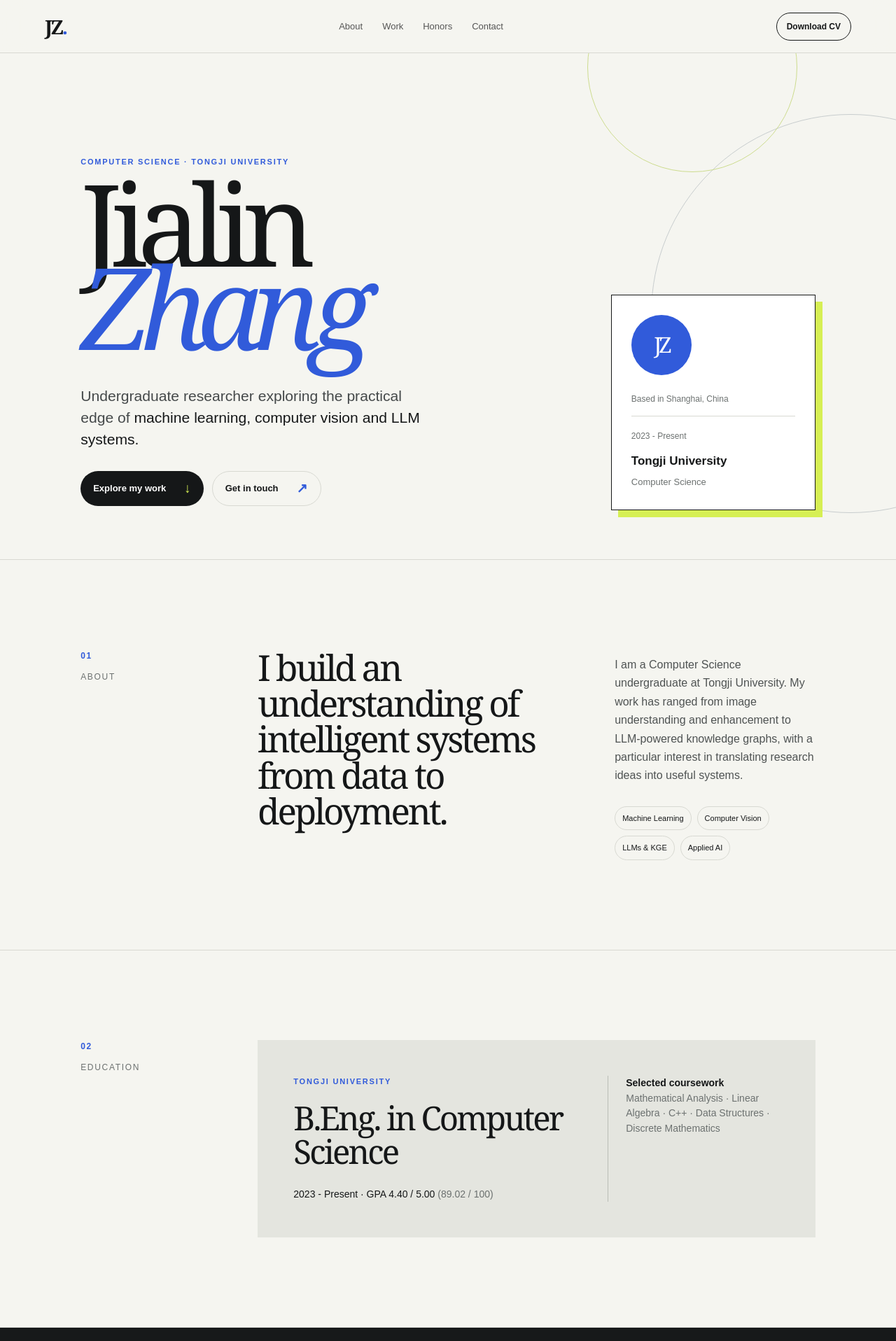
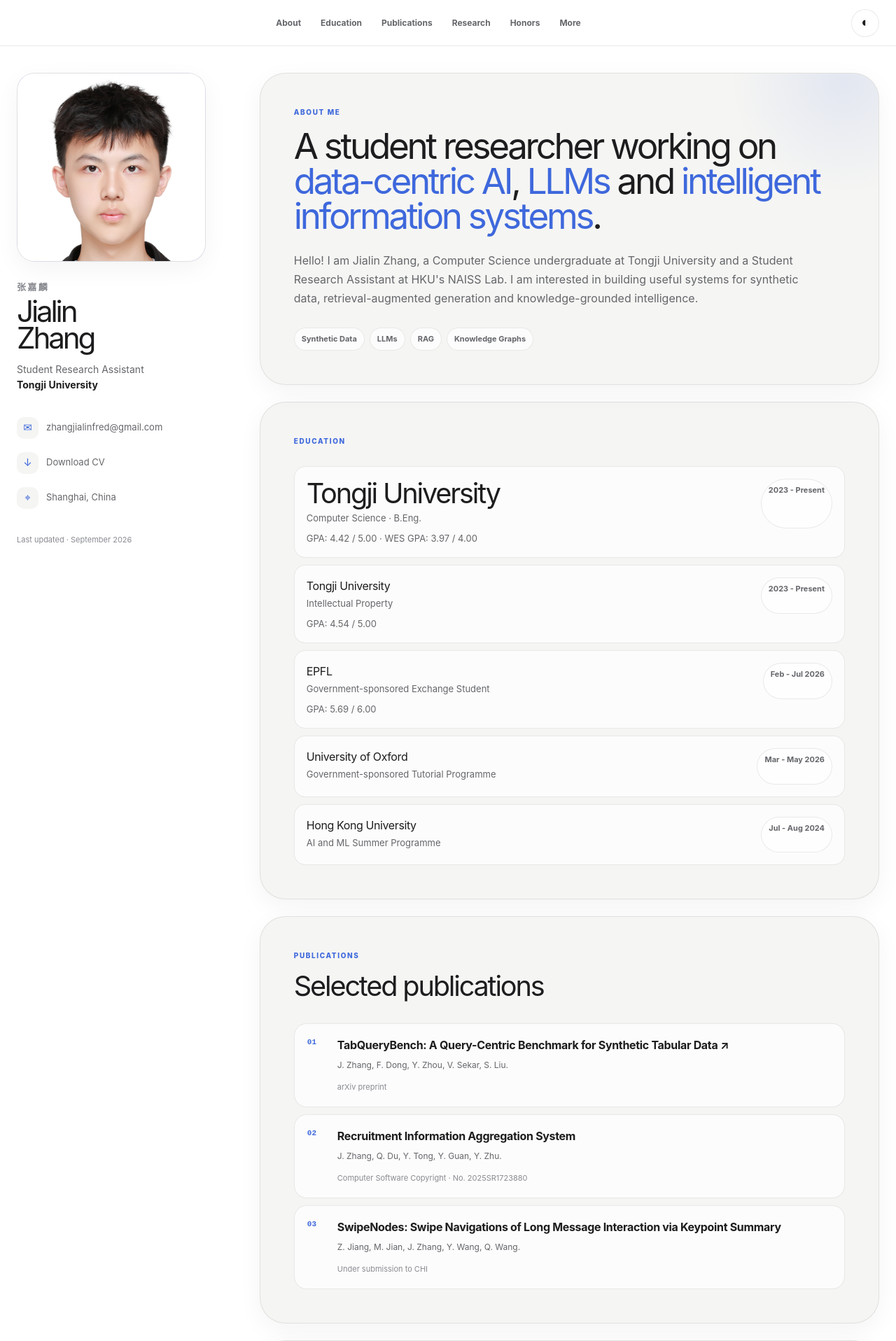
Before and after one commit to Fredzjl/JialinZhang.github.io, a Next.js app: page / in a window 1280 px wide. Shown: the top 1916 px of the page at 70% size. Built offline with nearby package versions, Linux system fonts and the light colour scheme.

Commit message:
Update academic portfolio with current CV and photo

```diff
--- a/app/page.tsx
+++ b/app/page.tsx
@@ -1,34 +1,41 @@
-const projects = [
-  { category: 'LLM · Knowledge Graph', title: 'Salary Management System', date: 'Nov 2024 - Present', text: 'Building a job-network knowledge graph with Neo4j and knowledge-graph embedding methods to surface meaningful relationships in salary data.', tags: ['Neo4j', 'KGE', 'LLM'] },
-  { category: 'Computer Vision', title: 'Underwater Image Enhancement', date: 'Nov 2024', text: 'Explored classical enhancement methods including white balance, histogram equalization, Retinex and dehazing, then investigated CNN-based approaches.', tags: ['OpenCV', 'CNN', 'Image Processing'], note: 'Third Prize · 2024 APMCM' },
-  { category: 'Computer Vision', title: 'Subsampled Sediment Concentration', date: 'Feb 2024 - Present', text: 'Applying PyTorch deep-learning models to image preprocessing tasks for sediment concentration analysis in the Yangtze Estuary.', tags: ['PyTorch', 'Deep Learning', 'CV'] },
-  { category: 'Applied AI', title: 'Automated Bridge Health Monitoring', date: 'Sep 2023 - Jan 2024', text: 'Used OpenCV to classify infrared images and deep learning to identify abnormal points, with Python path planning based on DFS.', tags: ['Python', 'OpenCV', 'Infrared'] },
+'use client';
+
+import { useEffect, useState } from 'react';
+
+const navigation = [['about', 'About'], ['education', 'Education'], ['publications', 'Publications'], ['research', 'Research'], ['honors', 'Honors'], ['more', 'More']];
+
+const publications = [
+  { title: 'TabQueryBench: A Query-Centric Benchmark for Synthetic Tabular Data', authors: 'J. Zhang, F. Dong, Y. Zhou, V. Sekar, S. Liu.', venue: 'arXiv preprint', link: 'https://arxiv.org/abs/2607.03926' },
+  { title: 'Recruitment Information Aggregation System', authors: 'J. Zhang, Q. Du, Y. Tong, Y. Guan, Y. Zhu.', venue: 'Computer Software Copyright · No. 2025SR1723880' },
+  { title: 'SwipeNodes: Swipe Navigations of Long Message Interaction via Keypoint Summary', authors: 'Z. Jiang, M. Jian, J. Zhang, Y. Wang, Q. Wang.', venue: 'Under submission to CHI' },
+];
+
+const research = [
+  { label: 'HKU · NAISS Lab · Synthetic Data', title: 'Student Research Assistant', place: 'Hong Kong, China', date: 'Aug 2025 - Present', supervisor: 'Supervisor: Shinan Liu', items: ['TabQueryBench: a query-centric benchmark for synthetic tabular data.', 'Developed a SQL workload-based framework, evaluating 11 tabular generative models across 49 datasets with 100+ analytical queries per dataset.', 'Built a template-to-SQL pipeline grounding 44 reusable templates across 5 analytical query families into executable queries.', 'Identified systematic failures in high-cardinality support, local conditional structure and rare-event preservation.'], tags: ['Synthetic Data', 'SQL', 'Benchmarking', 'LLMs'] },
+  { label: 'Tongji University · RAG in Job Market', title: 'Research Intern', place: 'Shanghai, China', date: 'Jan 2025 - Oct 2025', supervisor: 'Supervisor: Yichao Zhang', items: ['Knowledge-grounded recruitment intelligence via RAG and knowledge graphs.', 'Standardized 425K+ recruitment records and constructed a knowledge graph with 73K+ nodes and 316K+ relations.', 'Built a RAG pipeline combining ChromaDB semantic retrieval with graph queries for job, skill, company, location and industry search.'], tags: ['RAG', 'Knowledge Graph', 'ChromaDB', 'Information Retrieval'] },
 ];
 
 const honors = [
-  ['Tongji University Freshman Scholarship', '2023'], ['Tongji University Outstanding Undergraduate Scholarship', '2024'], ['Social Activity Scholarship of Tongji University for Academic Year', '2023 - 2024'], ['Honorable Mention, 2025 MCM', '2025'], ['Third Prize, 2024 APMCM', '2024'],
+  ['Leader of a Shanghai Municipal Innovation and Entrepreneurship Project', '2025'], ['Tongji University Outstanding Undergraduate Scholarship', '2023-24 & 2024-25'], ['Tongji University Social Activity Scholarship', '2023-24 & 2024-25'], ['Tongji University Sports Special Scholarship', '2023-24 & 2024-25'], ['Tongji University Freshman Scholarship', '2023'],
 ];
 
 export default function Home() {
-  return (
-    <main>
-      <nav className="nav" aria-label="Primary navigation">
-        <a className="wordmark" href="#top">JZ<span>.</span></a>
-        <div className="nav-links"><a href="#about">About</a><a href="#work">Work</a><a href="#honors">Honors</a><a href="#contact">Contact</a></div>
-        <a className="nav-resume" href="/Jialin-Zhang-CV.pdf" download>Download CV</a>
-      </nav>
-      <section className="hero" id="top">
-        <div className="hero-orbit orbit-one" /><div className="hero-orbit orbit-two" />
-        <div className="hero-copy"><p className="eyebrow">Computer Science · Tongji University</p><h1>Jialin<br /><em>Zhang</em></h1><p className="lead">Undergraduate researcher exploring the practical edge of <strong>machine learning, computer vision and LLM systems.</strong></p><div className="hero-actions"><a className="button button-primary" href="#work">Explore my work <span>↓</span></a><a className="button button-quiet" href="mailto:zhangjialinfred@gmail.com">Get in touch <span>↗</span></a></div></div>
-        <div className="identity-card" aria-label="Jialin Zhang profile"><div className="monogram">JZ</div><p>Based in Shanghai, China</p><div className="identity-rule" /><span>2023 - Present</span><strong>Tongji University</strong><small>Computer Science</small></div>
-      </section>
-      <section className="section intro-section" id="about"><div className="section-label"><span>01</span> About</div><div className="about-content"><h2>I build an understanding of intelligent systems from data to deployment.</h2><div className="about-detail"><p>I am a Computer Science undergraduate at Tongji University. My work has ranged from image understanding and enhancement to LLM-powered knowledge graphs, with a particular interest in translating research ideas into useful systems.</p><div className="interest-list"><span>Machine Learning</span><span>Computer Vision</span><span>LLMs &amp; KGE</span><span>Applied AI</span></div></div></div></section>
-      <section className="section education-section"><div className="section-label"><span>02</span> Education</div><div className="education-card"><div><p className="card-kicker">Tongji University</p><h2>B.Eng. in Computer Science</h2><p className="education-meta">2023 - Present · GPA 4.40 / 5.00 <span>(89.02 / 100)</span></p></div><div className="coursework"><b>Selected coursework</b><p>Mathematical Analysis · Linear Algebra · C++ · Data Structures · Discrete Mathematics</p></div></div></section>
-      <section className="section work-section" id="work"><div className="section-label"><span>03</span> Selected work</div><div className="work-header"><h2>Research and projects</h2><p>Selected explorations across language, vision and applied AI.</p></div><div className="project-grid">{projects.map((project, index) => <article className={`project-card project-${index + 1}`} key={project.title}><div className="project-topline"><span>{project.category}</span><time>{project.date}</time></div><div className="project-number">0{index + 1}</div><h3>{project.title}</h3><p>{project.text}</p>{project.note && <strong className="project-note">{project.note}</strong>}<div className="tags">{project.tags.map((tag) => <span key={tag}>{tag}</span>)}</div></article>)}</div></section>
-      <section className="section experience-section"><div className="section-label"><span>04</span> Learning</div><div className="timeline"><article><time>Sep - Nov 2024</time><div><h3>AI: Applications of Machine Learning and Deep Learning</h3><p>Intensive course taught by Björn Schuller (Imperial College), covering foundational principles in deep learning and machine learning. Grade: 86 / 100.</p></div></article><article><time>Jul - Aug 2024</time><div><h3>AI and ML Summer School · HKU</h3><p>Studied the creation and basic application of diffusion models under the guidance of Yi Ma.</p></div></article><article><time>Oct - Dec 2024</time><div><h3>Website Deployment Training</h3><p>Built and maintained a mental-health website locally using Django with MySQL / SQLite.</p></div></article></div></section>
-      <section className="section honors-section" id="honors"><div className="section-label"><span>05</span> Recognition</div><div><h2>Honors &amp; awards</h2><div className="honors-list">{honors.map(([title, year]) => <div className="honor" key={title}><span>{title}</span><time>{year}</time></div>)}</div></div></section>
-      <section className="section beyond-section"><div className="section-label"><span>06</span> Beyond work</div><div className="beyond-content"><p>Outside the lab, I serve as Head of the Chess Department at Tongji University Chess Club and have been recognized as an Outstanding Member of Guohao College.</p><span className="chess-mark">♞</span></div></section>
-      <footer id="contact"><div><p className="eyebrow">Let&apos;s connect</p><h2>Have an idea worth<br />exploring?</h2></div><div className="footer-links"><a href="mailto:zhangjialinfred@gmail.com">zhangjialinfred@gmail.com <span>↗</span></a><a href="https://github.com/zhangjialin53" target="_blank" rel="noreferrer">GitHub <span>↗</span></a><a href="/Jialin-Zhang-CV.pdf" download>Download CV <span>↓</span></a></div><p className="copyright">© {new Date().getFullYear()} Jialin Zhang · Built with care.</p></footer>
+  const [theme, setTheme] = useState<'light' | 'dark'>('light');
+  useEffect(() => { if (localStorage.getItem('jialin-theme') === 'dark') setTheme('dark'); }, []);
+  useEffect(() => { document.documentElement.dataset.theme = theme; localStorage.setItem('jialin-theme', theme); }, [theme]);
+  return <>
+    <nav className="top-nav" aria-label="Primary navigation"><div className="nav-scroll">{navigation.map(([id, name]) => <a href={`#${id}`} key={id}>{name}</a>)}</div><button className="theme-toggle" type="button" onClick={() => setTheme(theme === 'light' ? 'dark' : 'light')} aria-label="Toggle color theme">{theme === 'light' ? '◐' : '☼'}</button></nav>
+    <main className="layout">
+      <aside className="sidebar"><div className="portrait"><img src="/jialin-zhang.jpg" alt="Jialin Zhang" /></div><p className="name-cn">张嘉麟</p><h1>Jialin<br />Zhang</h1><p className="school">Student Research Assistant<br /><a href="#education">Tongji University</a></p><div className="profile-links"><a href="mailto:zhangjialinfred@gmail.com"><span>✉</span> zhangjialinfred@gmail.com</a><a href="/Jialin-Zhang-CV.pdf" download><span>↓</span> Download CV</a><p><span>⌖</span> Shanghai, China</p></div><p className="update">Last updated · September 2026</p></aside>
+      <div className="content">
+        <section className="card hero-card" id="about"><p className="eyebrow">About me</p><h2>A student researcher working on <span>data-centric AI</span>, <span>LLMs</span> and <span>intelligent information systems</span>.</h2><p className="intro">Hello! I am Jialin Zhang, a Computer Science undergraduate at Tongji University and a Student Research Assistant at HKU&apos;s NAISS Lab. I am interested in building useful systems for synthetic data, retrieval-augmented generation and knowledge-grounded intelligence.</p><div className="pill-row"><span>Synthetic Data</span><span>LLMs</span><span>RAG</span><span>Knowledge Graphs</span></div></section>
+        <section className="card" id="education"><p className="eyebrow">Education</p><div className="education-list"><article><div><h2 className="section-title">Tongji University</h2><p className="muted">Computer Science · B.Eng.</p></div><span className="date-pill">2023 - Present</span><p>GPA: 4.42 / 5.00 · WES GPA: 3.97 / 4.00</p></article><article><div><h3>Tongji University</h3><p className="muted">Intellectual Property</p></div><span className="date-pill">2023 - Present</span><p>GPA: 4.54 / 5.00</p></article><article><div><h3>EPFL</h3><p className="muted">Government-sponsored Exchange Student</p></div><span className="date-pill">Feb - Jul 2026</span><p>GPA: 5.69 / 6.00</p></article><article><div><h3>University of Oxford</h3><p className="muted">Government-sponsored Tutorial Programme</p></div><span className="date-pill">Mar - May 2026</span></article><article><div><h3>Hong Kong University</h3><p className="muted">AI and ML Summer Programme</p></div><span className="date-pill">Jul - Aug 2024</span></article></div></section>
+        <section className="card" id="publications"><p className="eyebrow">Publications</p><h2 className="section-title">Selected publications</h2><div className="publication-list">{publications.map((item, index) => <article className="publication" key={item.title}><span className="pub-number">0{index + 1}</span><div><a className="publication-title" href={item.link} target="_blank" rel="noreferrer">{item.title}{item.link && ' ↗'}</a><p>{item.authors}</p><span>{item.venue}</span></div></article>)}</div></section>
+        <section className="card" id="research"><p className="eyebrow">Research experience</p><h2 className="section-title">What I have been building</h2><div className="research-list">{research.map((item) => <article className="research-item" key={item.label}><span className="research-dot" /><div className="project-header"><div><p className="project-label">{item.label}</p><h3>{item.title}</h3><p className="supervisor">{item.supervisor}</p></div><div className="research-meta"><span>{item.place}</span><time>{item.date}</time></div></div><ul>{item.items.map(point => <li key={point}>{point}</li>)}</ul><div className="tag-row">{item.tags.map(tag => <span key={tag}>{tag}</span>)}</div></article>)}</div></section>
+        <section className="card" id="honors"><p className="eyebrow">Recognition</p><h2 className="section-title">Honors &amp; awards</h2><div className="awards">{honors.map(([name, year]) => <div className="award" key={name}><h3>{name}</h3><span>{year}</span></div>)}</div></section>
+        <section className="card" id="more"><p className="eyebrow">More about me</p><h2 className="section-title">Beyond research</h2><p className="more-copy">I speak Mandarin natively and use English professionally (TOEFL: 4.5 / 6). Outside research, I enjoy badminton and chess, and have served as an Association Master.</p><div className="more-grid"><div><span>INTERESTS</span><p>Badminton<br />Chess</p></div><div><span>LANGUAGES</span><p>Mandarin · Native<br />English · TOEFL 4.5 / 6</p></div></div></section>
+        <footer>© {new Date().getFullYear()} Jialin Zhang · Built locally with React.</footer>
+      </div>
     </main>
-  );
+  </>;
 }
```
Also changed, not shown: app/globals.css, public/jialin-zhang.jpg (added), 1 other file (tests, documents, lock files or other folders).
